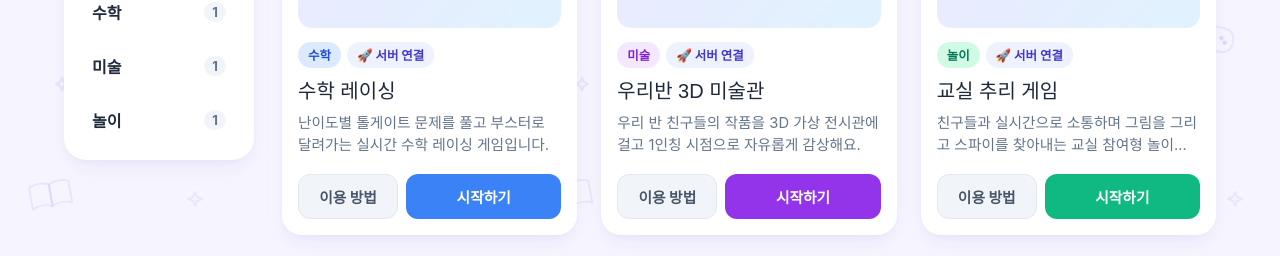
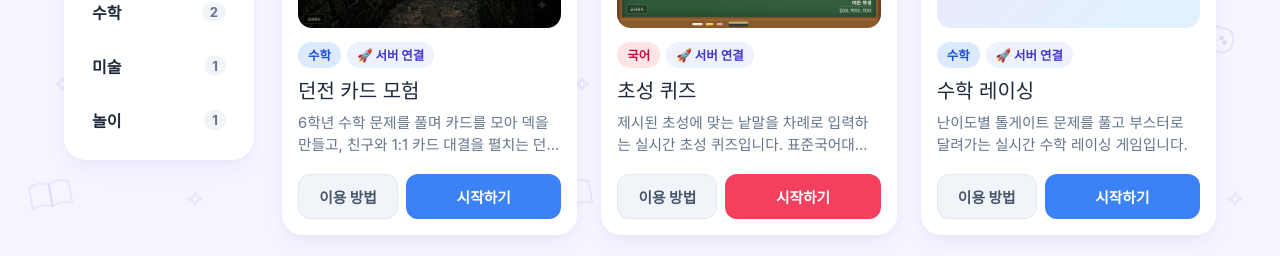
Before and after one commit to yulli297/homepage, a plain HTML site: page index.html in a window 1280 px wide. Shown: the part 372-628 px from the top of the page. Drawn offline with Linux system fonts and the light colour scheme; a web font is replaced by a local one.

Commit message:
던전 카드 모험·초성 퀴즈 추가 (class-game-hub 주소, 초기 화면 썸네일)
Co-Authored-By: Claude Opus 5.5 <noreply@anthropic.com>
Claude-Session: https://claude.ai/code/session_01X8WTPE7LScvRFnsckpophP

```diff
--- a/index.html
+++ b/index.html
@@ -761,6 +761,52 @@
 
     const APPS_DATA = [
       {
+        id: 'dungeon-card',
+        title: '던전 카드 모험',
+        category: 'math',
+        hosting: 'render',
+        url: 'https://class-game-hub.onrender.com/card/',
+        thumbnail: './thumb-card.jpg',
+        fallbackEmoji: '🃏',
+        description: '6학년 수학 문제를 풀며 카드를 모아 덱을 만들고, 친구와 1:1 카드 대결을 펼치는 던전 모험 게임입니다.',
+        guide: {
+          grade: '초등 6학년 (1·2학기 12단원)',
+          duration: '40분 (1차시)',
+          device: '태블릿 가로 · PC (1인 1기기)',
+          steps: [
+            '선생님이 [교사용 화면 열기]에서 단원을 고르고 학급 이름과 학급 비밀번호를 정해 반을 엽니다.',
+            '학생들은 QR 코드를 찍거나 [시작하기]에서 우리 반을 찾아 학급 비밀번호와 번호로 들어옵니다.',
+            '문제를 풀 때마다 카드 3장 중 1장을 골라 18장 덱을 만듭니다.',
+            '덱이 완성되면 [대결 찾기]로 친구와 1:1 카드 대결을 하고, 끝나면 카드 5장을 남기고 다시 문제를 풉니다.'
+          ],
+          tip: '수업 1~2분 전에 교사용 화면에 먼저 들어가 서버를 깨워 두세요. 교사 화면 접속 비밀번호는 공용 비밀번호를 사용하고, 아무도 없는 반은 1시간 뒤 자동으로 닫힙니다.',
+          teacherUrl: 'https://class-game-hub.onrender.com/card/teacher'
+        }
+      },
+      {
+        id: 'chosung-quiz',
+        title: '초성 퀴즈',
+        category: 'korean',
+        hosting: 'render',
+        url: 'https://class-game-hub.onrender.com/chosung/',
+        thumbnail: './thumb-chosung.jpg',
+        fallbackEmoji: '🔤',
+        description: '제시된 초성에 맞는 낱말을 차례로 입력하는 실시간 초성 퀴즈입니다. 표준국어대사전에 있는 낱말만 정답으로 인정해요.',
+        guide: {
+          grade: '초등 3~6학년',
+          duration: '15~25분',
+          device: '태블릿 · PC (1인 1기기)',
+          steps: [
+            '선생님이 [교사용 화면 열기]에서 학급 이름과 학급 비밀번호를 정해 반을 열고, 개인전·모둠 대항전과 정답 낱말 범위(전체·고유어·한자어)를 고릅니다.',
+            '학생들은 QR 코드를 찍거나 [시작하기]에서 우리 반을 찾아 학급 비밀번호와 번호로 들어옵니다.',
+            '선생님이 게임을 시작하면 순서대로 초성에 맞는 낱말을 제한 시간(개인전 10초, 모둠 대항전 15초) 안에 입력합니다.',
+            '5라운드 동안 두 번 탈락하면 그 판은 끝나고, 친구들 게임을 구경하며 다음 판을 기다립니다.'
+          ],
+          tip: '게임 전에 교사용 화면의 [사전 연결 테스트]로 사전이 잘 연결되는지 확인해 두세요. 신조어·방언·옛말은 정답으로 인정되지 않습니다.',
+          teacherUrl: 'https://class-game-hub.onrender.com/chosung/teacher'
+        }
+      },
+      {
         id: 'math-racing',
         title: '수학 레이싱',
         category: 'math', // 'korean' | 'math' | 'art' | 'play'
```
Also changed, not shown: thumb-card.jpg (added), thumb-chosung.jpg (added).
